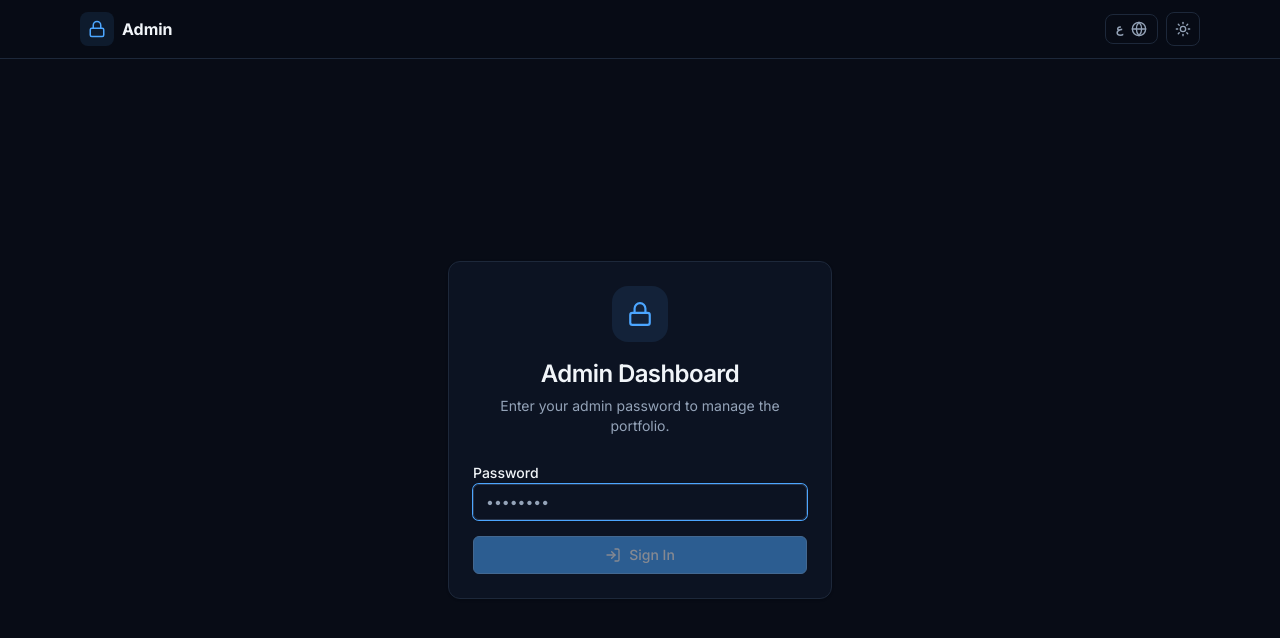
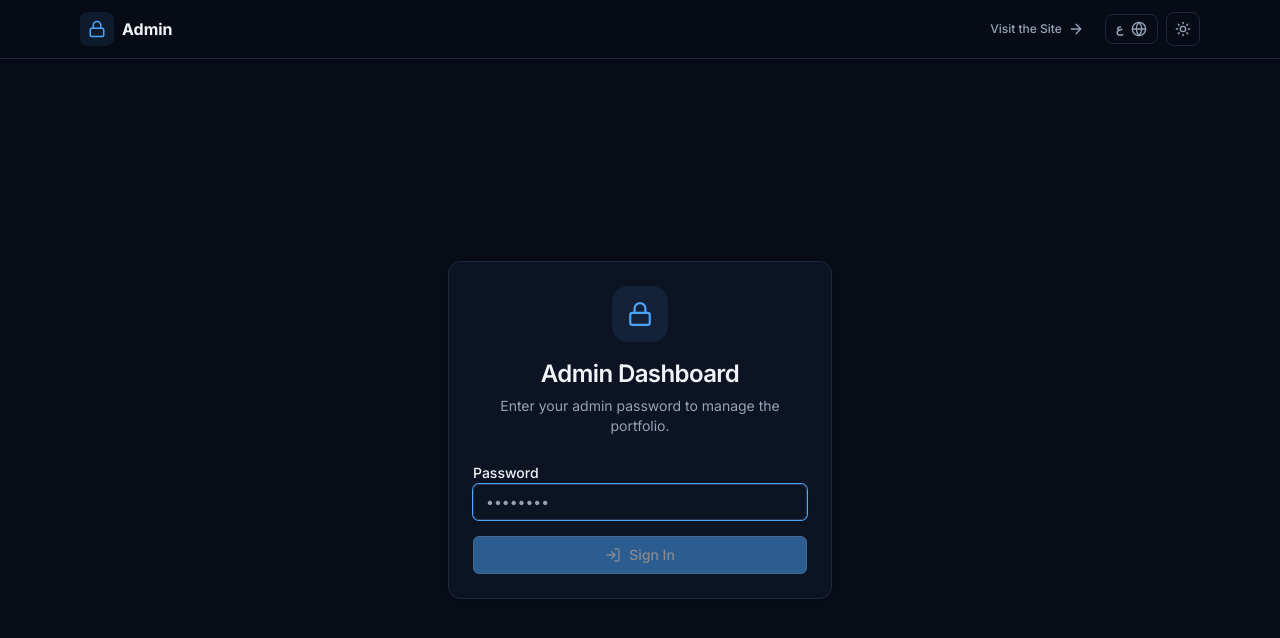
Before and after one commit to m7mdaljml/portfolio, a React (Vite) app: page /admin in a window 1280 px wide. Shown: the top 638 px of the page. Built offline with nearby package versions, Linux system fonts and the light colour scheme; no server answers; the database is empty.

Commit message:
feat: add visit site to login navs

```diff
--- a/src/i18n/translations.ts
+++ b/src/i18n/translations.ts
@@ -2,6 +2,7 @@ export type Lang = "en" | "ar";
 
 const translations = {
   en: {
+    visitSite: "Visit the Site",
     nav: {
       about: "About",
       skills: "Skills",
@@ -432,6 +433,7 @@ const translations = {
   },
 
   ar: {
+    visitSite: "زيارة الموقع",
     nav: {
       about: "عن",
       skills: "المهارات",
--- a/src/pages/admin/admin-login.tsx
+++ b/src/pages/admin/admin-login.tsx
@@ -1,6 +1,6 @@
 import { useState } from "react";
 import { motion, AnimatePresence } from "framer-motion";
-import { Lock, LogIn, ShieldAlert, Menu, X, Sun, Moon, Globe } from "lucide-react";
+import { Lock, LogIn, ShieldAlert, Menu, X, Sun, Moon, Globe, ArrowRight } from "lucide-react";
 import { Button } from "@/components/ui/button";
 import { Input } from "@/components/ui/input";
 import { Label } from "@/components/ui/label";
@@ -50,7 +50,13 @@ export default function AdminLogin({ onSuccess }: { onSuccess: () => void }) {
             </div>
             <span className="font-bold">{login.brand}</span>
           </div>
-          <div className="hidden lg:flex">
+          <div className="hidden lg:flex items-center gap-2">
+            <Button asChild variant="ghost" size="sm" className="gap-1.5 text-muted-foreground">
+              <a href="/">
+                {t.visitSite}
+                <ArrowRight size={14} />
+              </a>
+            </Button>
             <AdminNav />
           </div>
           <div className="lg:hidden">
@@ -73,6 +79,14 @@ export default function AdminLogin({ onSuccess }: { onSuccess: () => void }) {
               className="lg:hidden border-t border-border"
             >
               <div className="max-w-6xl mx-auto px-4 py-3 flex flex-col gap-1">
+                <a
+                  href="/"
+                  onClick={() => setMobileOpen(false)}
+                  className="flex items-center gap-3 rounded-lg px-3 py-2.5 text-sm font-medium text-muted-foreground hover:text-primary hover:bg-muted transition-colors"
+                >
+                  <ArrowRight size={16} />
+                  {t.visitSite}
+                </a>
                 <button
                   onClick={() => {
                     toggleLang();
```
Also changed, not shown: 1 other file (tests, documents, lock files or other folders).
